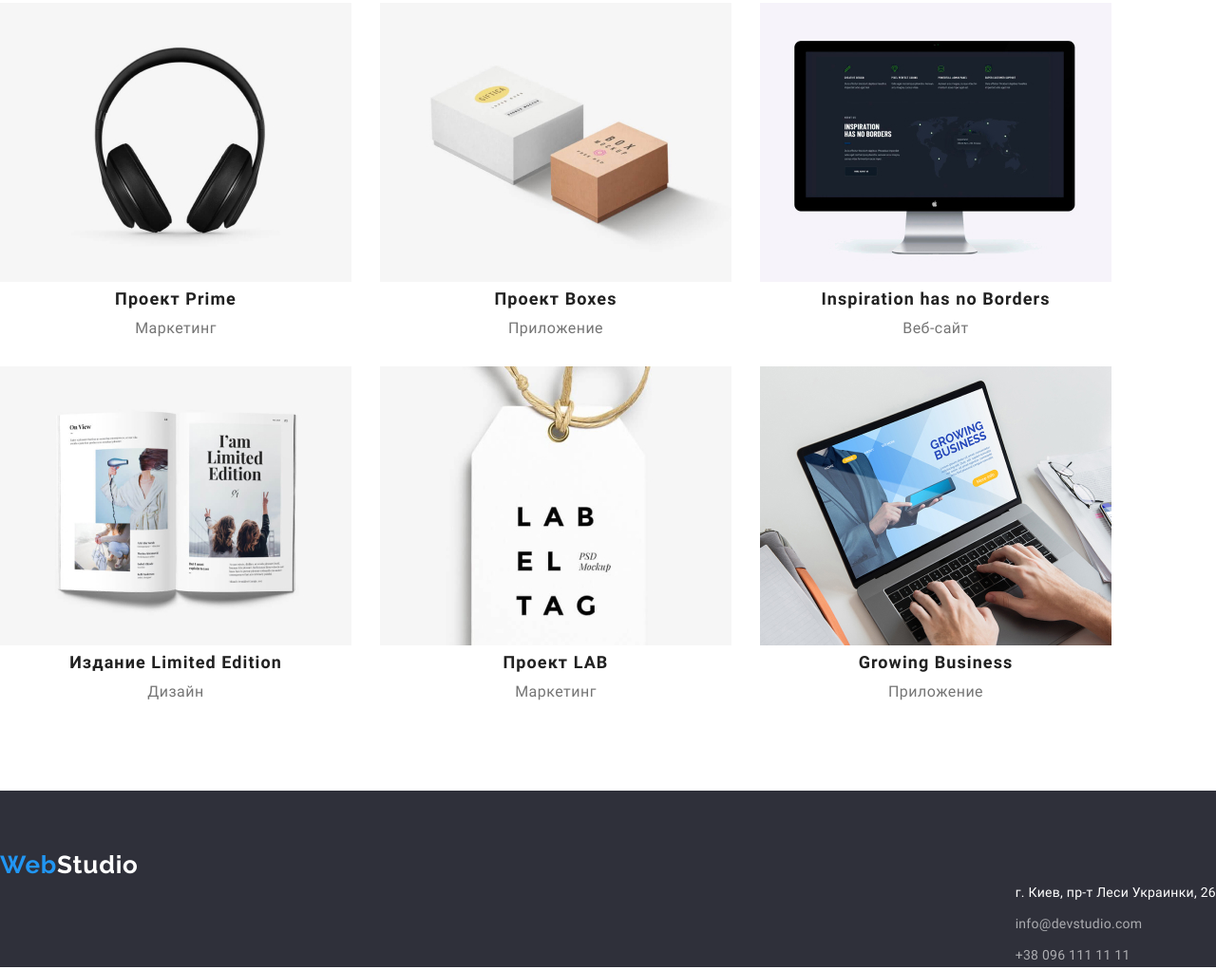
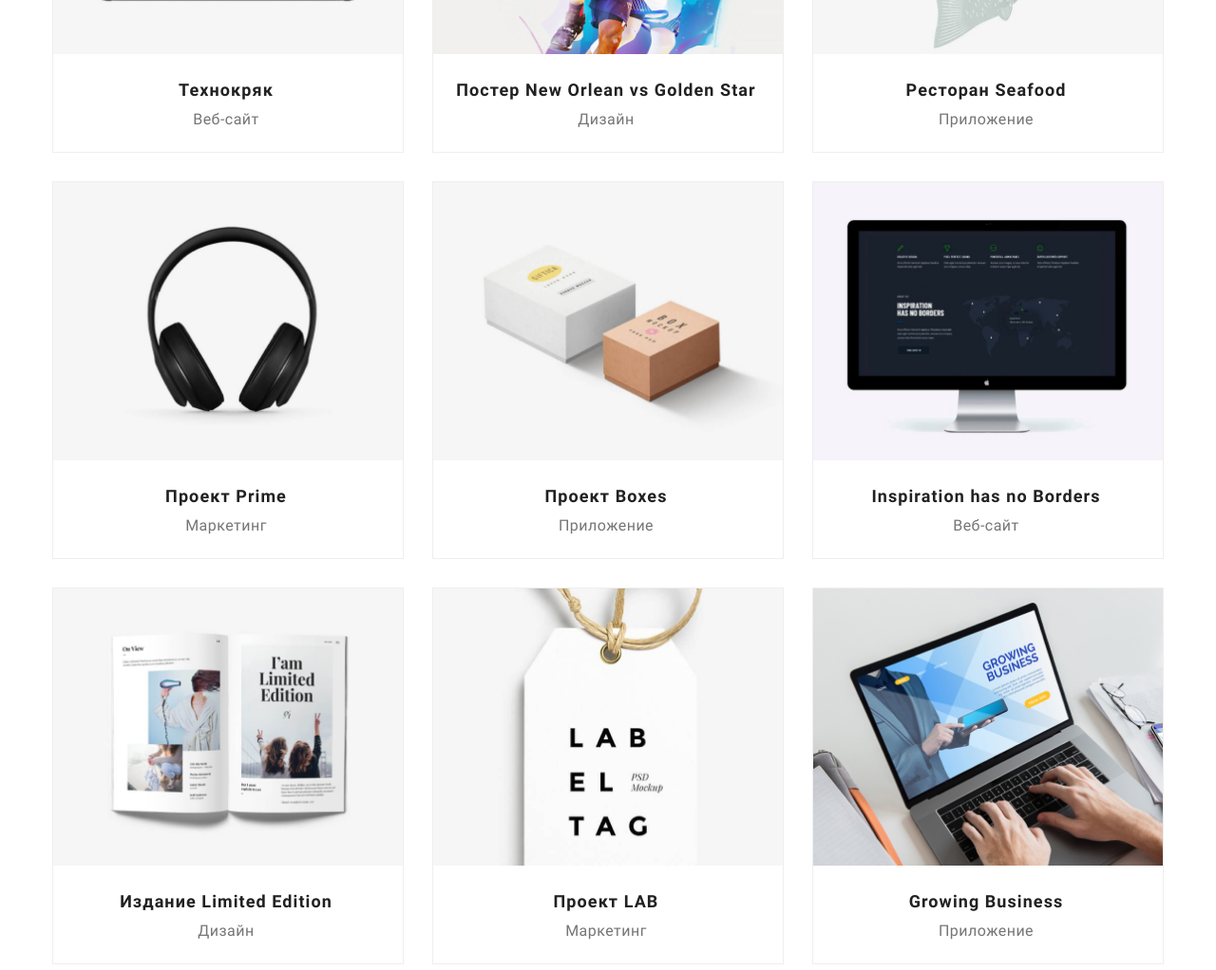
Before and after one commit to yuliiasonko/goit-markup-hw-03, a plain HTML site: page portfolio.html in a window 1280 px wide. Shown: the part 507-1529 px from the top of the page at 95% size. Drawn offline with Linux system fonts and the light colour scheme.

Commit message:
Update portfolio.html

```diff
--- a/portfolio.html
+++ b/portfolio.html
@@ -12,6 +12,7 @@
 </head>
 <body>
     <header class="header">
+        <div class="container header-line">
 
         <!--navigation-->
 
@@ -21,15 +22,19 @@
     </a>
 
    <ul class="site-nav-list">
+
        <li class="site-nav-list-item">
            <a class="site-nav-list-link" href="./index.html"> Студия</a>
        </li>
+
        <li class="site-nav-list-item">
            <a class="site-nav-list-link is-current" href="./portfolio.html">Портфолио</a>
        </li>
+
        <li class="site-nav-list-item">
            <a class="site-nav-list-link" href="#">Контакты</a>
        </li>
+
    </ul>
         </nav>
 
@@ -39,100 +44,179 @@
            <a class="address-mail" href="mailto:info@devstudio.com">info@devstudio.com</a>
            <a class="address-tel" href="tel:+380961111111">+38 096 111 11 11</a>
        </address>
+
+    </div>
+
        </header>
-
 <main>
 
 <!--products-->
 
 <section class="products">
+
+    <div class="container">
+
 <h1 class="main-title" hidden>Наши продукты</h1>
 
 <!--filters-->
 
+<div class="filters-container">
+
 <ul class="filters-list">
+
     <li class="filters-list-item">
         <button class="filters-products-btn" type="button"> Все</button>
     </li>
+
     <li class="filters-list-item">
         <button class="filters-sites-btn" type="button"> Веб-сайты</button>
     </li>
+
     <li class="filters-list-item">
         <button class="filters-app-btn" type="button">Приложения</button>
     </li>
+
     <li class="filters-list-item">
         <button class="filters-design-btn" type="button"> Дизайн</button>
     </li>
+
     <li class="filters-list-item">
         <button class="filters-marketing-btn" type="button"> Маркетинг</button>
     </li>
 </ul>
+</div>
 
 <!--products-types-->
 
     <ul class="products-types-list">
+
         <li class="products-types-list-item">
+            <article class="products-card">
+                <div class="products-card-thumb">
             <a class="products-types-img-link" href="#">
             <img class="products-types-img" src="./images/tech.jpg" alt="сайт-технокряк" width="370" height="294" />
+               </div>
+               <div class="products-card-content">
             <h2 class="products-title">Технокряк</h2>
             <p class="products-types-definition">Веб-сайт</p> </a>
+               </div>
+        </article>
         </li>
+
         <li class="products-types-list-item">
+            <article class="products-card">
+                <div class="products-card-thumb">
             <a class="products-types-img-link" href="#">
             <img class="products-types-img" src="./images/poster.jpg" alt="постер-новый-орлеан" width="370" height="294" />
+        </div>
+            <div class="products-card-content">
             <h2 class="products-title">Постер <span lang="en"> New Orlean vs Golden Star</span ></h2>
             <p class="products-types-definition">Дизайн</p> </a>
+            </div>
+        </article>
         </li>
+
         <li class="products-types-list-item">
+            <article class="products-card">
+                <div class="products-card-thumb">
             <a class="products-types-img-link" href="#">
             <img class="products-types-img" src="./images/seafood.jpg" alt="приложение-ресторан" width="370" height="294" />
+        </div>
+            <div class="products-card-content">
             <h2 class="products-title">Ресторан <span lang="en">Seafood</span></h2>
             <p class="products-types-definition">Приложение</p> </a>
+            </div>
+        </article>
         </li>
+
         <li class="products-types-list-item">
+            <article class="products-card">
+                <div class="products-card-thumb">
             <a class="products-types-img-link" href="#">
             <img class="products-types-img" src="./images/prime.jpg" alt="маркетинг-прайм" width="370" height="294" />
+        </div>
+            <div class="products-card-content">
             <h2 class="products-title">Проект <span lang="en">Prime</span></h2>
             <p class="products-types-definition">Маркетинг</p> </a>
+            </div>
+        </article>
         </li>
+
         <li class="products-types-list-item">
+            <article class="products-card">
+                <div class="products-card-thumb">
             <a class="products-types-img-link" href="#">
             <img class="products-types-img" src="./images/boxes.jpg" alt="приложение-бокс" width="370" height="294" />
+        </div>
+            <div class="products-card-content">
             <h2 class="products-title">Проект <span lang="en">Boxes</span></h2>
             <p class="products-types-definition">Приложение</p> </a>
+            </div>
+        </article>
         </li>
+
         <li class="products-types-list-item">
+            <article class="products-card">
+                <div class="products-card-thumb">
             <a class="products-types-img-link" href="#">
             <img class="products-types-img" src="./images/inspiration.jpg" alt="сайт-вдохновение-без-границ" width="370" height="294" />
+        </div>
+            <div class="products-card-content">
             <h2 class="products-title" lang="en">Inspiration has no Borders </h2>
             <p class="products-types-definition">Веб-сайт</p> </a>
+            </div>
+        </article>
         </li>
+
         <li class="products-types-list-item">
+            <article class="products-card">
+                <div class="products-card-thumb">
             <a class="products-types-img-link" href="#">
             <img class="products-types-img" src="./images/limited.jpg" alt="дизайн-издание" width="370" height="294" />
+        </div>
+            <div class="products-card-content">
             <h2 class="products-title">Издание <span lang="en">Limited Edition</span></h2>
             <p class="products-types-definition">Дизайн</p> </a>
+            </div>
+        </article>
         </li>
+
         <li class="products-types-list-item">
+            <article class="products-card">
+                <div class="products-card-thumb">
             <a class="products-types-img-link" href="#">
             <img class="products-types-img" src="./images/l-a-b.jpg" alt="маркетинг-л-а-б" width="370" height="294" />
+        </div>
+            <div class="products-card-content">
             <h2 class="products-title">Проект <span lang="en">LAB </span></h2>
             <p class="products-types-definition">Маркетинг</p> </a>
+            </div>
+        </article>
         </li>
+
         <li class="products-types-list-item">
+            <article class="products-card">
+                <div class="products-card-thumb">
             <a class="products-types-img-link" href="#">
             <img class="products-types-img" src="./images/business.jpg" alt="приложение-рост-бизнеса" width="370" height="294" />
+        </div>
+            <div class="products-card-content">
             <h2 class="products-title" lang="en">Growing Business </h2>
             <p class="products-types-definition">Приложение</p> </a>
+            </div>
+        </article>
         </li>
 
     </ul>
 
+</div>
 </section>
 
 </main>
 
 <footer class="footer">
+
+    <div class="container footer-info">
 
        <!--logo-->
 
@@ -143,20 +227,41 @@
         <!--contacts-down-page-->
 
        <address class="address">
+
+<div class="address-contacts">
        <ul class="contacts-list">
+
        <li class="contacts-list-item">
            <a class="contacts-list-link-address" href="https://goo.gl/maps/fECj5E4mMDFayc1R9" target="_blank">г. Киев, пр-т Леси Украинки, 26
            </a>
        </li>
+
        <li class="contacts-list-item">
            <a class="contacts-list-link-mail" href="mailto:info@devstudio.com">info@devstudio.com</a>
         </li>
+
         <li class="contacts-list-item">
             <a class="contacts-list-link-tel" href="tel:+380961111111">+38 096 111 11 11</a>
         </li>
+         </li>
+        </li>
+     </li>
+        </li>
+     </li>
+        </li>
+
        </ul>
+</div>
+
        </address>
 
+   </div>
+       </footer>
+    </footer>
+       </footer>
+    </footer>
+       </footer>
+        </footer>
        </footer>
 </body>
 </html>
```
Lines whose indentation alone changed are shown as unchanged.
